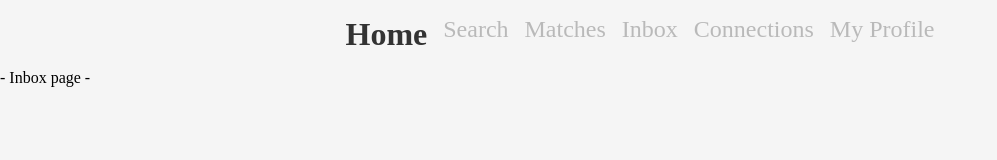
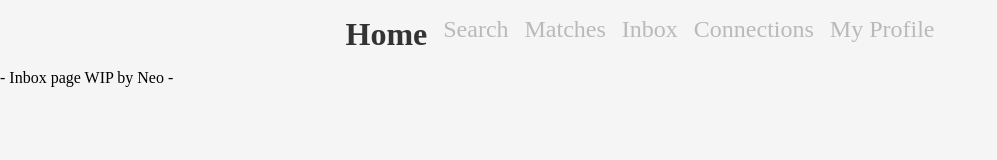
Before and after one commit to bobbygrdn/dating-app, a React (Create React App) app: page /inbox in a window 1280 px wide. Shown: the top 160 px of the page, without its empty margins (0-997 px from the left). Built offline with nearby package versions, Linux system fonts and the light colour scheme; no server answers.

Commit message:
starting on inbox

```diff
--- a/src/Components/inbox/Inbox.jsx
+++ b/src/Components/inbox/Inbox.jsx
@@ -2,7 +2,7 @@ import React from 'react'
 
 function Inbox() {
     return (
-        <div> - Inbox page - </div>
+        <div> - Inbox page WIP by Neo - </div>
     )
 }
 
```
